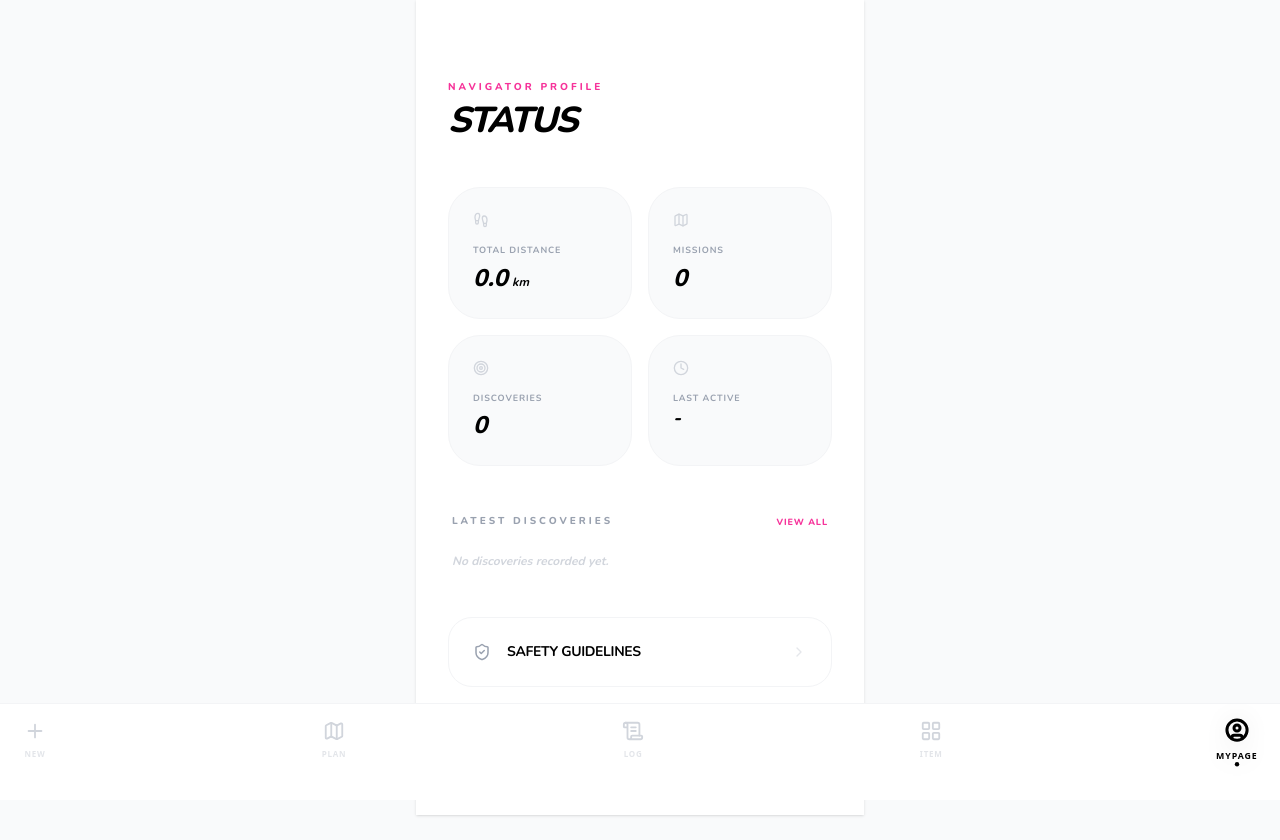
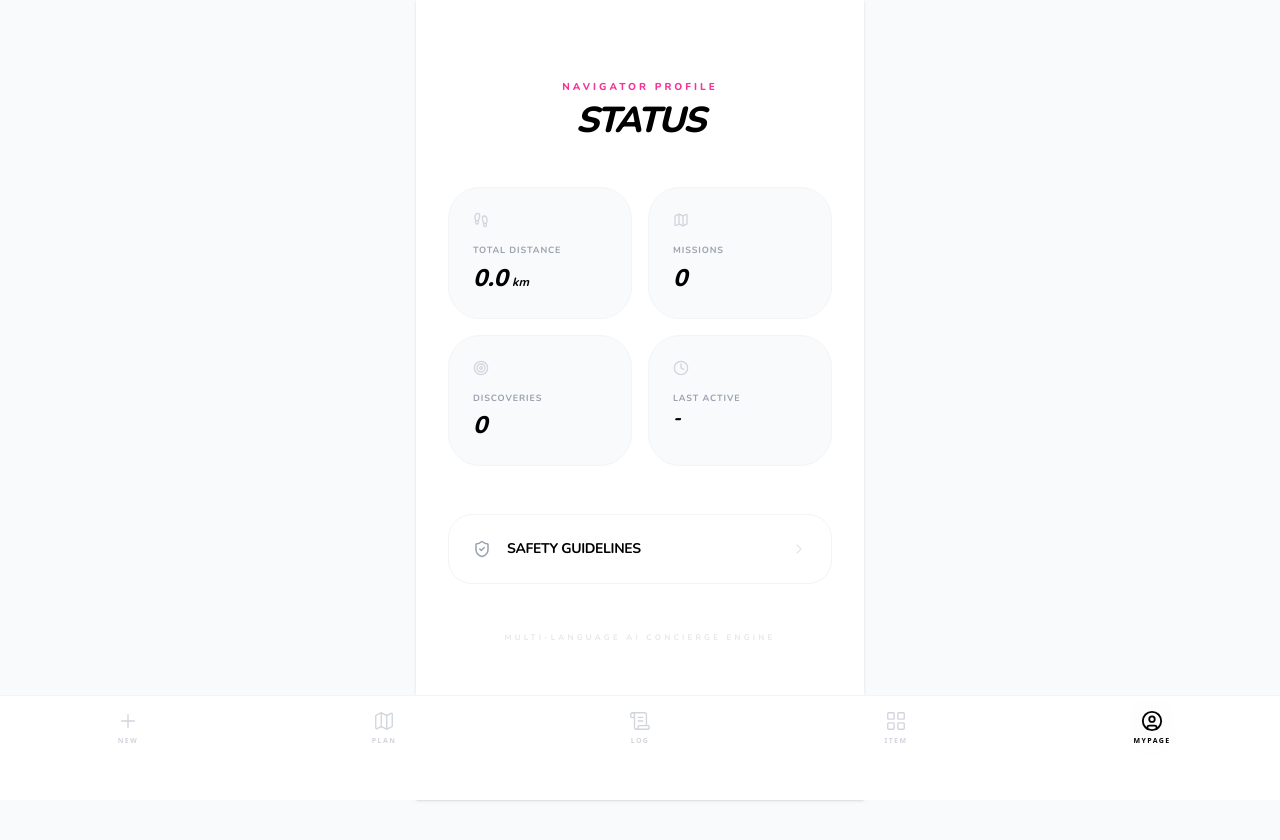
Before and after one commit to kx-00000000/quest-app, a Next.js app in the folder quest/: page /profile in a window 1280 px wide. Shown: the top 840 px of the page. Built offline with nearby package versions, Linux system fonts and the light colour scheme.

Commit message:
02110252

```diff
--- a/quest/src/app/(main)/profile/page.tsx
+++ b/quest/src/app/(main)/profile/page.tsx
@@ -13,17 +13,13 @@ export default function MyPage() {
         totalItems: 0,
         lastActive: "-"
     });
-    const [discoveries, setDiscoveries] = useState<any[]>([]);
 
     useEffect(() => {
         const allPlans = getPlans();
-
-        // アイテムを1つ以上取得しているものを「ログ」として抽出
         const completedLogs = allPlans.filter(p => (p.items || []).some((i: any) => i.isCollected));
 
         let dist = 0;
         let itemCount = 0;
-        let allCollected: any[] = [];
         let latestDate: number = 0;
 
         completedLogs.forEach((plan: any) => {
@@ -32,13 +28,10 @@ export default function MyPage() {
             const collected = items.filter((i: any) => i.isCollected);
             itemCount += collected.length;
 
-            // 最新のアクティビティ日を計算
             collected.forEach((item: any) => {
                 const itemTime = new Date(item.collectedAt).getTime();
                 if (itemTime > latestDate) latestDate = itemTime;
             });
-
-            allCollected = [...allCollected, ...collected];
         });
 
         setStats({
@@ -47,22 +40,16 @@ export default function MyPage() {
             totalItems: itemCount,
             lastActive: latestDate > 0 ? new Date(latestDate).toLocaleDateString('ja-JP') : "-"
         });
-
-        // 最新の発見5件
-        const sorted = allCollected.sort((a, b) =>
-            new Date(b.collectedAt).getTime() - new Date(a.collectedAt).getTime()
-        );
-        setDiscoveries(sorted.slice(0, 5));
     }, []);
 
     return (
         <div className="min-h-screen bg-white text-black p-8 font-sans pb-32">
-            <header className="pt-12 mb-12">
+            <header className="pt-12 mb-12 text-center">
                 <p className="text-[10px] font-black text-pink-500 uppercase tracking-[0.3em] mb-2">Navigator Profile</p>
                 <h1 className="text-4xl font-black italic uppercase tracking-tighter leading-none">Status</h1>
             </header>
 
-            {/* 統計：フライトログ風グリッド */}
+            {/* 統計：シンプルで整然としたグリッド */}
             <div className="grid grid-cols-2 gap-4 mb-12">
                 <div className="bg-gray-50 p-6 rounded-[2rem] border border-gray-100">
                     <Footprints size={16} className="text-gray-300 mb-4" />
@@ -86,31 +73,11 @@ export default function MyPage() {
                 </div>
             </div>
 
-            {/* 最新の発見（Explorer Vault への入り口） */}
-            <section className="mb-12">
-                <div className="flex justify-between items-end mb-6 px-1">
-                    <h2 className="text-[10px] font-black text-gray-400 uppercase tracking-[0.3em]">Latest Discoveries</h2>
-                    <button onClick={() => router.push('/item')} className="text-[9px] font-black text-pink-500 uppercase tracking-widest">View All</button>
-                </div>
-                <div className="space-y-3">
-                    {discoveries.length > 0 ? discoveries.map((item, idx) => (
-                        <div key={idx} className="flex items-center gap-4 bg-white border border-gray-100 p-4 rounded-2xl shadow-sm">
-                            <div className="text-2xl">{item.metadata?.icon || "📍"}</div>
-                            <div className="flex-1 min-w-0">
-                                <p className="text-xs font-black uppercase truncate">{item.locationName}</p>
-                                <p className="text-[8px] font-bold text-gray-400 uppercase">{item.metadata?.category || "Discovery"}</p>
-                            </div>
-                        </div>
-                    )) : (
-                        <p className="text-xs font-bold text-gray-300 italic px-1">No discoveries recorded yet.</p>
-                    )}
-                </div>
-            </section>
-
+            {/* ガイド・安全設定へのリンク */}
             <div className="space-y-3">
                 <button
                     onClick={() => router.push('/safety')}
-                    className="w-full p-6 bg-white border border-gray-100 rounded-[1.5rem] flex items-center justify-between active:bg-gray-50 transition-colors"
+                    className="w-full p-6 bg-white border border-gray-100 rounded-[1.5rem] flex items-center justify-between active:bg-gray-50 transition-all"
                 >
                     <div className="flex items-center gap-4">
                         <ShieldCheck size={18} className="text-gray-400" />
@@ -119,6 +86,10 @@ export default function MyPage() {
                     <ChevronRight size={16} className="text-gray-200" />
                 </button>
             </div>
+
+            <p className="mt-12 text-[8px] text-center text-gray-200 font-bold uppercase tracking-[0.4em]">
+                Multi-Language AI Concierge Engine
+            </p>
         </div>
     );
 }
--- a/quest/src/components/BottomNav.tsx
+++ b/quest/src/components/BottomNav.tsx
@@ -7,11 +7,11 @@ export default function BottomNav() {
     const pathname = usePathname();
     const router = useRouter();
 
-    // /adventure/id のページ（探索中）はナビを隠す
+    // 探索画面（/adventure/[id]）ではナビゲーションを非表示にする
     if (pathname.includes("/adventure/") && pathname !== "/adventure/new") return null;
 
     const navItems = [
-        { label: "NEW", path: "/adventure/new", icon: Plus },
+        { label: "NEW", path: "/quest/new", icon: Plus },
         { label: "PLAN", path: "/plan", icon: Map },
         { label: "LOG", path: "/log", icon: ScrollText },
         { label: "ITEM", path: "/item", icon: LayoutGrid },
@@ -19,27 +19,31 @@ export default function BottomNav() {
     ];
 
     return (
-        <nav className="fixed bottom-0 left-0 right-0 bg-white/90 backdrop-blur-md border-t border-gray-100 px-6 py-4 flex justify-between items-center z-[4000] pb-10">
+        <nav className="fixed bottom-0 left-0 right-0 bg-white/90 backdrop-blur-md border-t border-gray-100 z-[4000] pb-10">
+            {/* grid-cols-5 を使用して数学的に等間隔な配置を実現 */}
+            <div className="grid grid-cols-5 w-full h-16">
                 {navItems.map((item) => {
                     const isActive = pathname === item.path;
                     return (
                         <button
                             key={item.path}
                             onClick={() => router.push(item.path)}
-                        className={`flex flex-col items-center gap-1.5 transition-all duration-300 ${isActive ? 'text-black scale-110' : 'text-gray-300'
-                            }`}
+                            className="flex flex-col items-center justify-center gap-1 transition-all duration-300 active:scale-90"
                         >
-                        <item.icon size={22} strokeWidth={isActive ? 3 : 2} />
-                        <span className={`text-[8px] font-black tracking-widest uppercase ${isActive ? 'opacity-100' : 'opacity-60'
+                            <item.icon
+                                size={22}
+                                // 線をさらに細く (1.5) 設定してミニマルな印象に
+                                strokeWidth={isActive ? 2 : 1.5}
+                                className={isActive ? "text-black" : "text-gray-300"}
+                            />
+                            <span className={`text-[7px] font-black tracking-[0.2em] uppercase transition-colors ${isActive ? "text-black" : "text-gray-300"
                                 }`}>
                                 {item.label}
                             </span>
-                        {isActive && (
-                            <div className="absolute -bottom-1 w-1 h-1 bg-black rounded-full" />
-                        )}
                         </button>
                     );
                 })}
+            </div>
         </nav>
     );
 }
```
Lines whose indentation alone changed are shown as unchanged.
